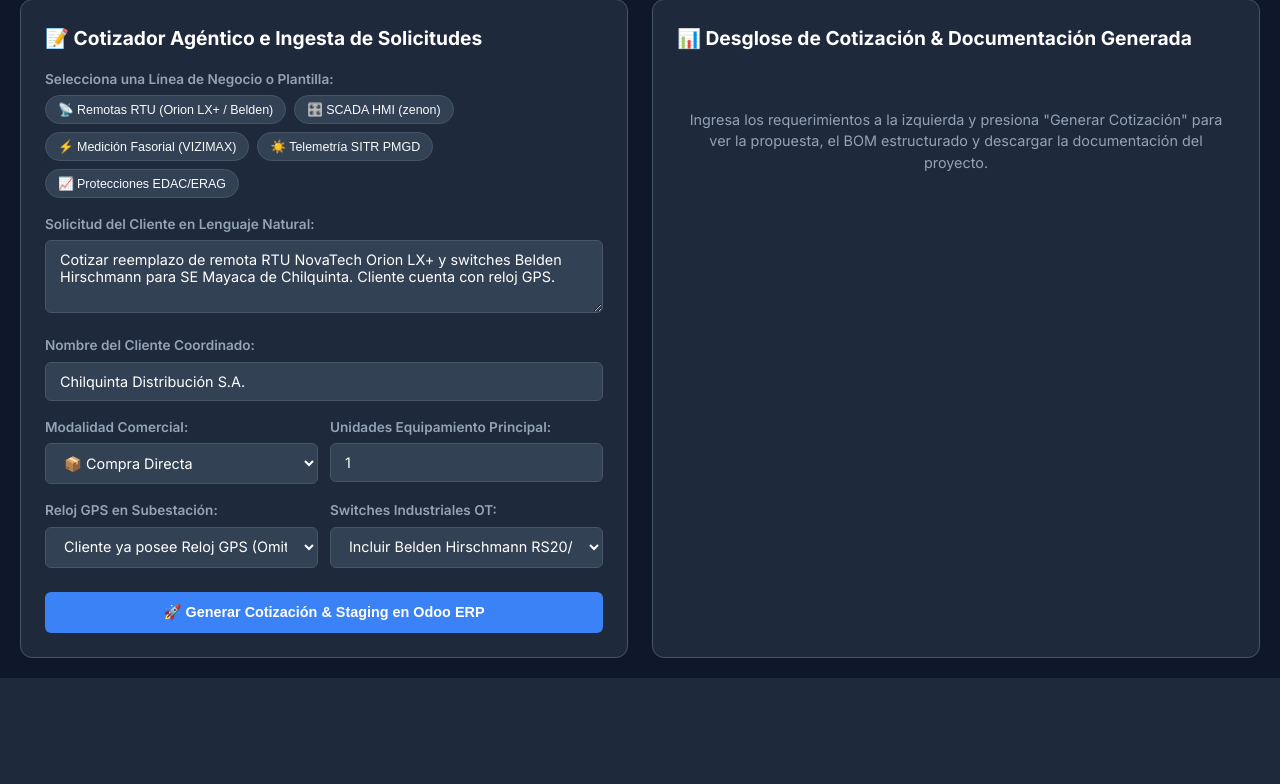
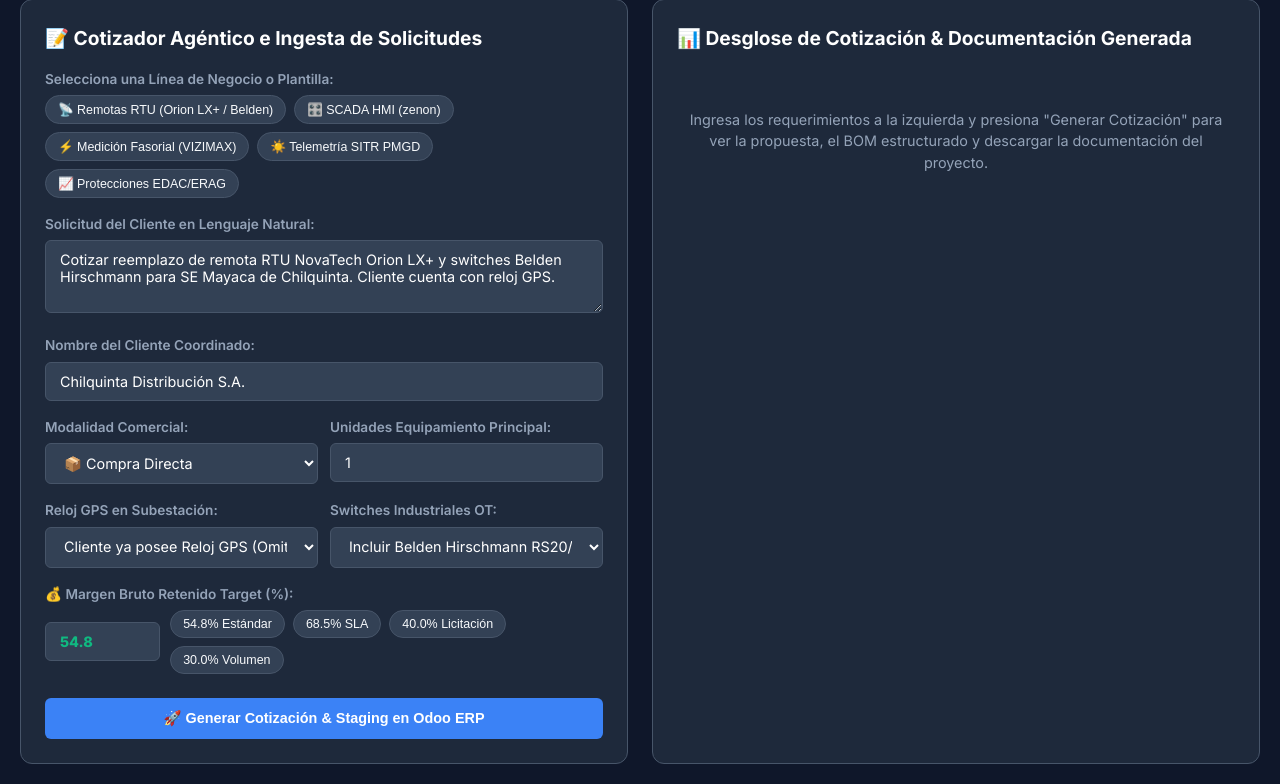
Before and after one commit to vvilche/conecta-agente-cotizador, a Flask app: page /comercial in a window 1280 px wide. Shown: the part 132-916 px from the top of the page. Before the commit the page ends 810 px from the top, so only its background shows below. Run offline with Flask 3, Linux system fonts and the light colour scheme.

Commit message:
feat: Campo interactivo para Margen Bruto Retenido Target (%) configurable por el cotizador

```diff
--- a/src/supervisor_ui/app.py
+++ b/src/supervisor_ui/app.py
@@ -187,6 +187,8 @@ def create_app(console: Optional[SupervisorConsole] = None) -> Flask:
         include_gps = body.get("include_gps", True)
         include_cen = body.get("include_cen", True)
 
+        margin_pct = float(body.get("margin_pct") or body.get("target_margin_pct") or 54.8)
+
         try:
             from swarm_engine.swarm import AgentSwarm
             from rag_memory.few_shot import HistoricalMemory
@@ -199,6 +201,7 @@ def create_app(console: Optional[SupervisorConsole] = None) -> Flask:
                 "client": client,
                 "num_pmus": num_pmus,
                 "modality": modality,
+                "target_margin_pct": margin_pct,
                 "include_pdc": include_pdc,
                 "include_gps": include_gps,
                 "include_cen": include_cen
--- a/src/supervisor_ui/templates/comercial.html
+++ b/src/supervisor_ui/templates/comercial.html
@@ -217,6 +217,19 @@
         </div>
       </div>
 
+      <div class="form-group">
+        <label>💰 Margen Bruto Retenido Target (%):</label>
+        <div style="display: flex; gap: 10px; align-items: center;">
+          <input type="number" id="marginInput" min="10" max="85" step="0.5" value="54.8" style="width: 120px; font-weight: 800; color: var(--accent-green);">
+          <div class="preset-badges" style="margin-bottom: 0;">
+            <button class="badge-btn" onclick="document.getElementById('marginInput').value=54.8; generateQuote();">54.8% Estándar</button>
+            <button class="badge-btn" onclick="document.getElementById('marginInput').value=68.5; generateQuote();">68.5% SLA</button>
+            <button class="badge-btn" onclick="document.getElementById('marginInput').value=40.0; generateQuote();">40.0% Licitación</button>
+            <button class="badge-btn" onclick="document.getElementById('marginInput').value=30.0; generateQuote();">30.0% Volumen</button>
+          </div>
+        </div>
+      </div>
+
       <button class="btn btn-primary" onclick="generateQuote()" style="width: 100%; padding: 12px; margin-top: 8px;">
         🚀 Generar Cotización & Staging en Odoo ERP
       </button>
@@ -336,8 +349,7 @@
       const prompt = document.getElementById('promptInput').value.trim();
       const client = document.getElementById('clientInput').value.trim();
       const modality = document.getElementById('modalityInput').value;
-      const numUnits = parseFloat(document.getElementById('unitsInput').value || 1);
-      const hasGps = document.getElementById('gpsInput').value === 'true';
+      const marginPct = parseFloat(document.getElementById('marginInput').value || 54.8);
 
       try {
         const res = await fetch('/api/request-quote', {
@@ -349,6 +361,7 @@
             modality: modality,
             num_pmus: numUnits,
             num_rtus: numUnits,
+            margin_pct: marginPct,
             include_gps: hasGps,
             include_gps_clock: hasGps,
             has_existing_gps: !hasGps
--- a/src/swarm_engine/agents/cotizacion_inventario.py
+++ b/src/swarm_engine/agents/cotizacion_inventario.py
@@ -76,8 +76,9 @@ class CotizacionInventarioAgent(BaseAgent):
         modality_str = user_params.get("modality") or ("licitacion" if "licitacion" in prompt_or_line.lower() or "rfp" in prompt_or_line.lower() else "compra_directa")
         modality = CommercialModality.LICITACION if modality_str == "licitacion" else CommercialModality.COMPRA_DIRECTA
 
-        # Target Retained Margin: 54.8% for Hardware/Engineering Projects, 68.5% for SLA/Software
-        target_margin_pct = 68.5 if b_type in [BusinessLineType.MAINTENANCE_LICENSES] else 54.8
+        # Target Retained Margin: User-configurable (Default 54.8% Hardware/Engineering, 68.5% SLA/Software)
+        default_target = 68.5 if b_type in [BusinessLineType.MAINTENANCE_LICENSES] else 54.8
+        target_margin_pct = float(user_params.get("target_margin_pct") or user_params.get("margin_pct") or default_target)
         sale_multiplier = 1.0 / (1.0 - (target_margin_pct / 100.0))
 
         processed_lines = []
```
Also changed, not shown: docs/comercial.html (+16 -1 lines), .agents/drafts/staged_drafts.json, 2 other files.
